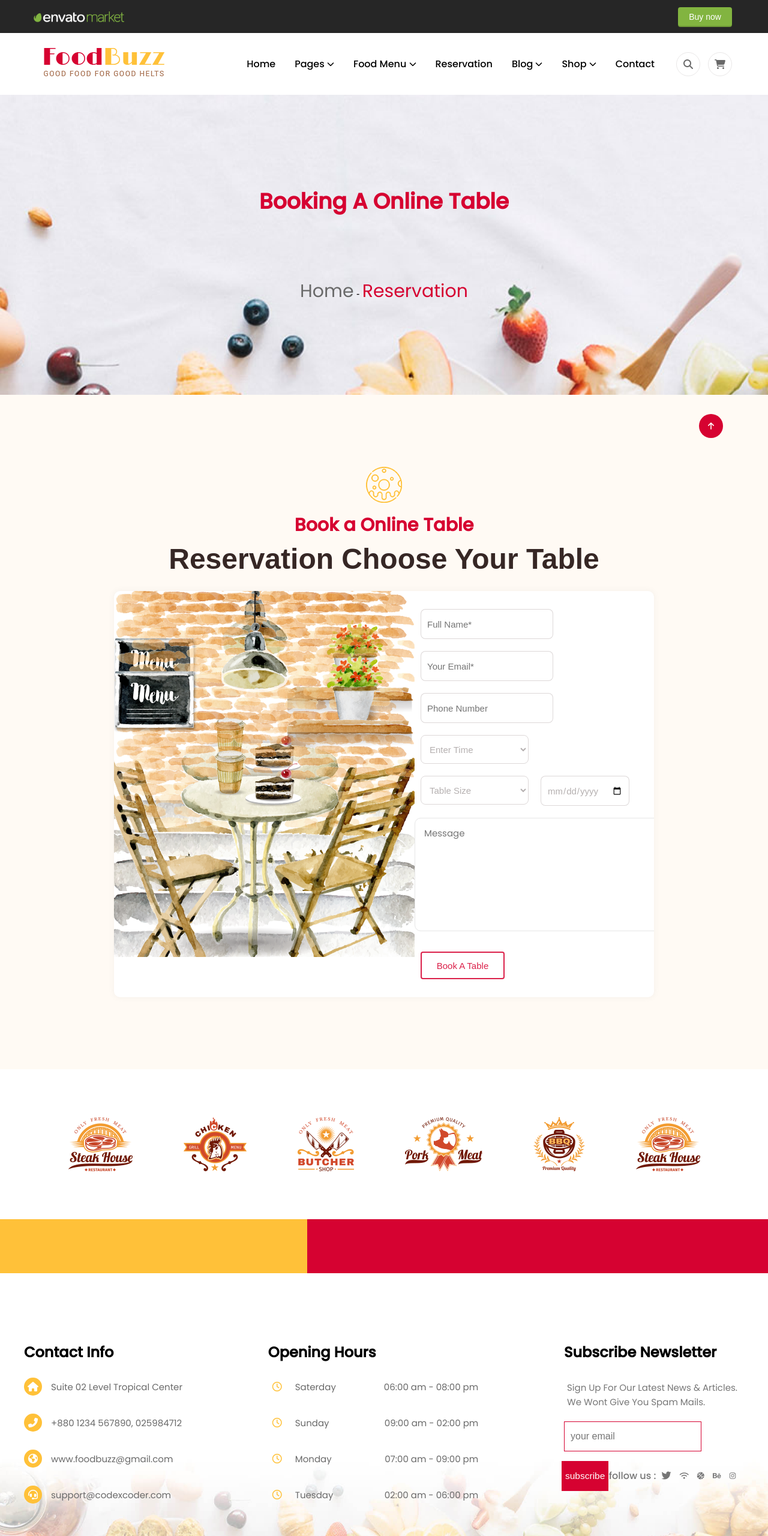
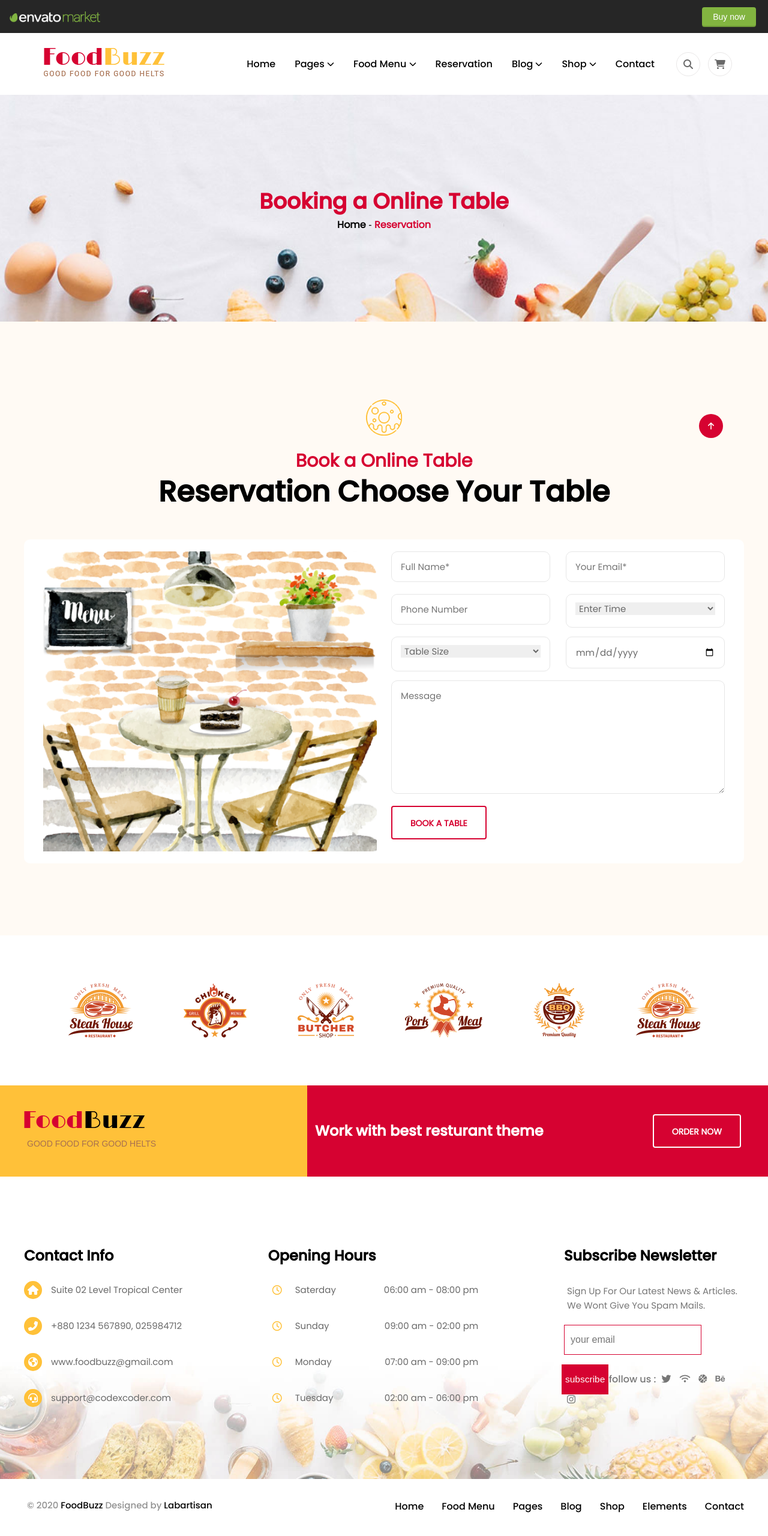
Before and after one commit to Amir-Bi50/Food-Buzz, a plain HTML site: page Reservation.html in a window 1280 px wide. Shown: the top 2560 px of the page at 60% size. Drawn offline with nearby package versions, Linux system fonts and the light colour scheme.

Commit message:
new feature added into reservation.html

```diff
--- a/Reservation.html
+++ b/Reservation.html
@@ -10,6 +10,7 @@
     <link rel="stylesheet" href="grids.css" />
     <link rel="stylesheet" href="fontawesome-free-6.4.0-web/fontawesome-free-6.4.0-web/css/all.min.css" />
     <script src="jquery.js"></script>
+         <!-- menu script -->
          <script>
             $(function () {
                 // $("#menu ul").slideToggle();
@@ -59,12 +60,25 @@
                 });
             });
         </script>
+        <!-- end of menu script -->
 </head>
 
 <body>
+
+    <!--loader-->
+    <div class="loading">
+        <div class="">
+            <i class="fa-solid fa-spinner fa-beat-fade fa-2xl" style="color: #ffffff;"></i>
+        </div>
+    </div>
+<!--end of loader-->
+
+<!-- top-buttom -->
 <span id="top"></span>
+<!-- end of top-buttom-->
+
+<!-- top-menu -->
 <div id="top-menu">
-        <div class="wrapper">
     <div class="row">
         <div class="market">
             <div class="evano">
@@ -76,7 +90,10 @@
         </div>
     </div>
 </div>
-    </div>
+<!-- end of top-menu -->
+
+
+<!-- menu -->
 <div id="menu" class="menu">
     <div class="wrapper">
         <dv class="row">
@@ -136,18 +153,26 @@
     <!-- </div> -->
     <!-- </div> -->
 </div>
+<!-- end of master menu-->
+
+
+<!-- header -->
     <div id="header-2">
         <div class="wrapper">
             <div class="row">
                 <div class="orderAndWelcome about-foodBuzz">
                     <!-- <h4>Welcome to our foodbuzz</h4> -->
-                    <h3>Booking A Online Table</h3>
-                    <span>Home </span> - <span> Reservation</span>
+                    <h3>Booking a Online Table</h3>
+                    <span class="header2-span" style="color:black;">Home </span> - <span class="header2-span"> Reservation</span>
                 </div>
             </div>
         </div>
     </div>
-    <div class="" id="online-table2">
+<!-- end of header -->
+
+
+    <!-- online-table -->
+    <div class="online-table online-t2">
         <div class="wrapper">
             <div class="row">
                 <div class="section">
@@ -157,22 +182,24 @@
                     <h3>Book a Online Table</h3>
                     <h1>Reservation Choose Your Table</h1>
                     <div class="Reservation">
+                        <div class="col-xs-12 col-md-6">
                             <div class="bg-table">
-                            <img src="Images/bg-table.png" alt="">
                             </div>
+                        </div>
+                        <div class="col-xs-12 col-md-6">
                             <div class="form-table">
-                            <div class="form1">
-                                <div class="form-2">
-                                    <div>
+                                <form>
+
+
                                     <input type="text" placeholder="Full Name*">
-                                    </div>
-                                    <div>
+
+
                                     <input type="email" placeholder="Your Email*">
-                                    </div>
-                                    <div>
-                                        <input type="number" placeholder="Phone Number">
-                                    </div>
-                                    <div>
+
+
+                                    <input type="text" placeholder="Phone Number">
+
+                                    <div class="result-t">
                                         <select class="select" name="" id="">
                                             <option value="">Enter Time</option>
                                             <option value="">10:00 AM</option>
@@ -185,7 +212,8 @@
                                             <option value="">05:00 PM</option>
                                         </select>
                                     </div>
-                                    <div>
+
+                                    <div class="result-t">
                                         <select class="select" name="" id="">
                                             <option value="">Table Size</option>
                                             <option value="">10:00 AM</option>
@@ -198,13 +226,11 @@
                                             <option value="">05:00 PM</option>
                                         </select>
                                     </div>
+
                                     <input type="date">
-                                </div>
-                                <div>
                                     <textarea name="" id="" cols="46" rows="7" placeholder="Message"></textarea>
-                                </div>
-                                <div>
-                                    <input class="Book-Table" type="button" value="Book A Table">
+                                    <a href="Reservation.html" class="btn-header btn-two"><span>Book A Table</span></a>
+                                </form>
                             </div>
                         </div>
                     </div>
@@ -212,37 +238,55 @@
             </div>
         </div>
     </div>
-    </div>
+<!-- end of online-table -->
+
+<!-- ads -->
 <div class="ads">
     <div class="wrapper">
         <div class="row">
+
            <div class="images">
-                    <img src="./Images/011.png" alt="" />
-                    <img src="./Images/022.png" alt="" />
-                    <img src="./Images/033.png" alt="" />
-                    <img src="./Images/044.png" alt="" />
-                    <img src="./Images/055.png" alt="" />
-                    <img src="./Images/011.png" alt="" />
+               <img src="Images/011.png" alt="">
+               <img src="Images/022.png" alt="">
+               <img src="Images/033.png" alt="">
+               <img src="Images/044.png" alt="">
+               <img src="Images/055.png" alt="">
+               <img src="Images/011.png" alt="">
+           </div>
+
+        </div>
+    </div>
+</div>
+<!-- end of ads -->
+
+<!-- news-ad -->
+<div class="news-ad">
+    <div class="section">
+        <div class="content">
+            <div class="img-news">
+                <a href="#">
+                    <img src="Images/ImagesFoodBuzz-Icon2.png" alt="">
+                    <p>Good Food For Good Helts</p>
+                </a>
+            </div>
+            <div class="best-news">
+                <ul>
+                    <li>
+                        <h5>Work with best resturant theme</h5>
+                    </li>
+                    <li>
+                        <a href="#" class="btn-header btn-two btn-order-now">
+                            <span>ORDER NOW</span>
+                        </a>
+                    </li>
+                </ul>
             </div>
         </div>
     </div>
 </div>
-    <div class="news-ad">
-        <div class="wrapper">
-            <div class="row">
-                <div class="content">
-                    <div class="col-xs-12 col-sm-6 img-news">
-                        <img src="Images/ImagesFoodBuzz-Icon2.png" alt="">
-                        <h4>Good Food For Good Helts</h4>
-                    </div>
-                    <div class="col-xs-12 col-sm-6 best-news">
-                        <span>Work with best resturant theme</span>
-                        <input type="button" value="ORDER NOW">
-                    </div>
-                </div>
-            </div>
-        </div>
-    </div>
+<!-- end of news-ad -->
+
+<!-- footer -->
 <footer>
 
     <div class="main-wrapper">
@@ -314,9 +358,9 @@
                 <p>Sign Up For Our Latest News & Articles. We Wont Give You Spam Mails.</p>
                 <input type="email" name="" id="" placeholder="your email">
                 <input type="submit" name="" id="" value="subscribe">
-                    <span>follow us : <i class="fab fa-twitter"></i> <i class="fa-solid fa-wifi fa-xs"></i> <i
-                            class="fa-solid fa-basketball fa-xs"></i> <i class="fa-brands fa-behance fa-xs"></i> <i
-                            class="fa-brands fa-instagram fa-xs"></i> </span>
+                <span>follow us : <i class="fab fa-twitter"></i> <i class="fa-solid fa-wifi fa-sm"></i> <i
+                        class="fa-solid fa-basketball fa-sm"></i> <i class="fa-brands fa-behance fa-sm"></i> <i
+                        class="fa-brands fa-instagram fa-md"></i> </span>
             </div>
         </div>
     </div>
@@ -324,18 +368,31 @@
         <p>© 2020 <span style="color: black;">FoodBuzz</span> Designed by <span
                 style="color: black;">Labartisan</span> </p>
         <ul class="copy-r">
-                <li>Home</li>
-                <li>Food Menu</li>
-                <li>Pages</li>
-                <li>Blog</li>
-                <li>Shop</li>
-                <li>Elements</li>
-                <li>Contact</li>
+            <li><a href="#">Home</a></li>
+            <li><a href="#">Food Menu</a></li>
+            <li><a href="#">Pages</a></li>
+            <li><a href="#">Blog</a></li>
+            <li><a href="#">Shop</a></li>
+            <li><a href="#">Elements</a></li>
+            <li><a href="#">Contact</a></li>
         </ul>
     </div>
 </footer>
-    <a href="#top"><button class="top"><i class="fa-solid fa-arrow-up"></i></button></a>
-    <script src="./tabs.js"></script>
+<!-- end of footer -->
+
+<!-- top-button icon -->
+<a href="#top"><button class="top"><i class="fa-solid fa-arrow-up fa-md"></i></button></a>
+<!-- end of top-button -->
+
+
+    <!-- loader script -->
+    <script>
+        window.addEventListener("load",function(){
+            document.querySelector(".loading").classList.add("loaded");
+        });
+    </script>
+<!-- end of loader script -->
+
 </body>
 
 </html>
--- a/style.css
+++ b/style.css
@@ -1037,6 +1037,9 @@ p.chiken {
   background-repeat: no-repeat;
   text-align: center;
 }
+.online-t2{
+  background-color: #fffaf4 !important;
+}
 .online-table .section {
   padding-right: 15px;
   padding-left: 15px;
@@ -1048,18 +1051,29 @@ p.chiken {
   font-size: 30px;
   font-family: myfont2;
 }
+.online-t2 h3{
+  color: #d60231;
+}
 .online-table h1 {
   color: #fff;
   font-size: 30px;
   font-family: myfont;
   margin-bottom: 30px;
 }
+.online-t2 h1{
+  color: #000;
+}
 .online-table .logo-s-food img {
   margin: 10px 0 15px;
 }
 
 .online-table .wrapper {
   background: rgba(0, 0, 0, 0.3);
+  padding: 70px 0;
+  max-width: 100%;
+}
+.online-t2 .wrapper {
+  background: #fffaf4;
   padding: 70px 0;
   max-width: 100%;
 }
```
Lines whose indentation alone changed are shown as unchanged.
